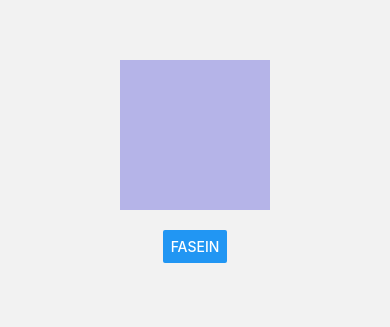
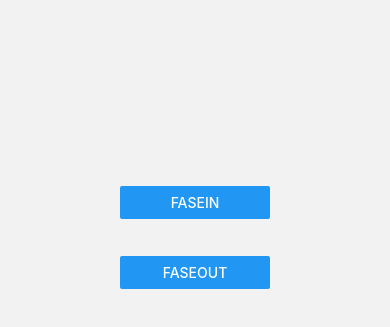
Before and after one commit to Majomon/06-ReactNativeComponents, a React Native app: screen /Animation101Screen in a window 390 px wide. Shown: the part 261-588 px from the top of the page. Built offline with nearby package versions, Linux system fonts and the light colour scheme.

Commit message:
Hecho fadeOut

```diff
--- a/src/screens/Animation101Screen.tsx
+++ b/src/screens/Animation101Screen.tsx
@@ -2,7 +2,7 @@ import React, {useRef} from 'react';
 import {Animated, Button, StyleSheet, View} from 'react-native';
 
 const Animation101Screen = () => {
-  const opacity = useRef(new Animated.Value(0.4)).current;
+  const opacity = useRef(new Animated.Value(0)).current;
 
   const fadeIn = () => {
     Animated.timing(opacity, {
@@ -14,10 +14,25 @@ const Animation101Screen = () => {
     }).start();
   };
 
+  const fadeOut = () => {
+    Animated.timing(opacity, {
+      //Valor al que necesito que llegue
+      toValue: 0,
+      //Lo que va a durar :D en milisegundos
+      duration: 300,
+      useNativeDriver: true,
+    }).start();
+  };
+
   return (
     <View style={styles.container}>
       <Animated.View style={{...styles.purpleBox, opacity, marginBottom: 20}} />
-      <Button title="FaseIn" onPress={fadeIn} />
+      <View style={styles.btn}>
+        <Button title="FaseIn" onPress={fadeIn} />
+      </View>
+      <View style={styles.btn}>
+        <Button title="FaseOut" onPress={fadeOut} />
+      </View>
     </View>
   );
 };
@@ -35,4 +50,9 @@ const styles = StyleSheet.create({
     width: 150,
     height: 150,
   },
+  btn: {
+    width: 150,
+    height: 50,
+    marginVertical: 10,
+  },
 });
```
